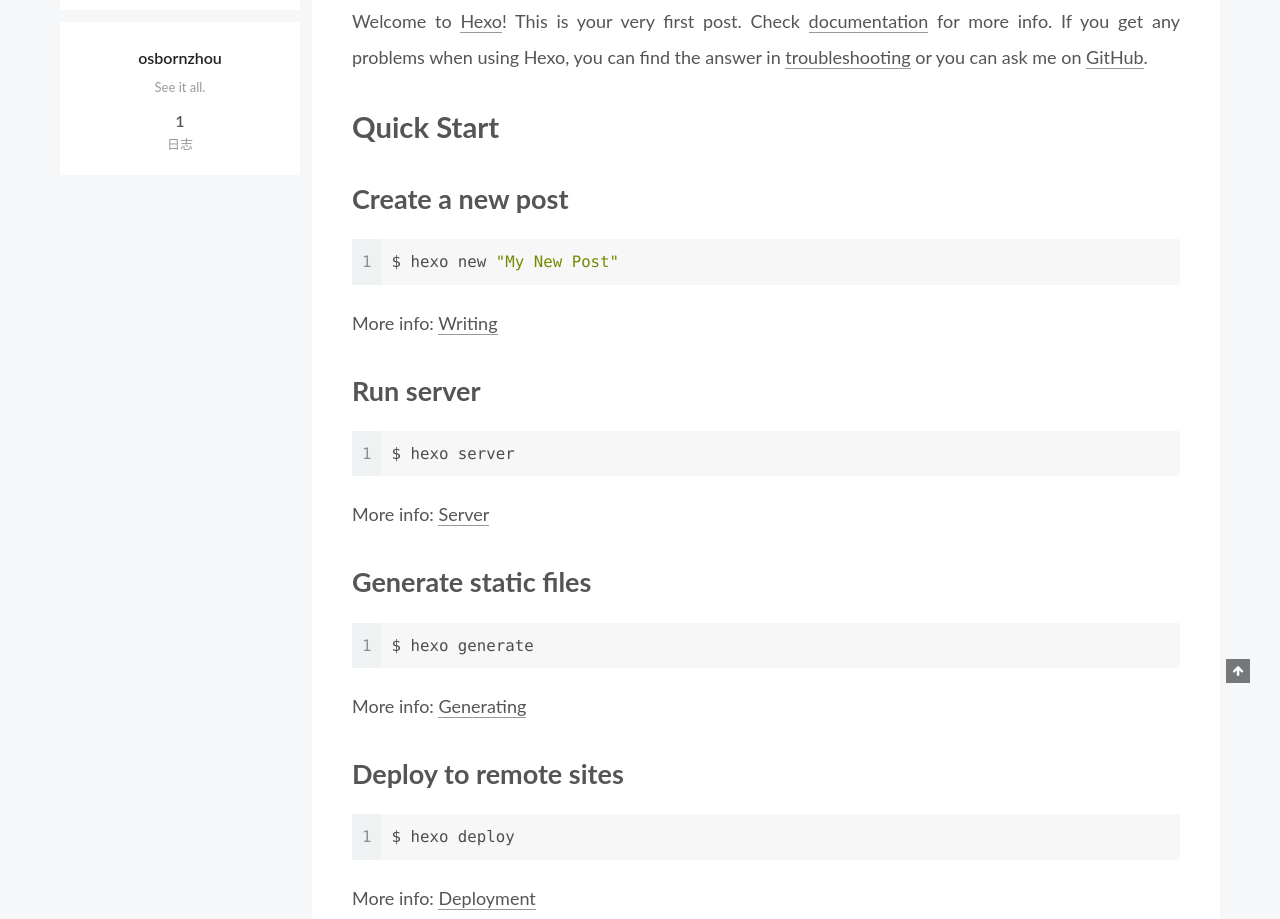
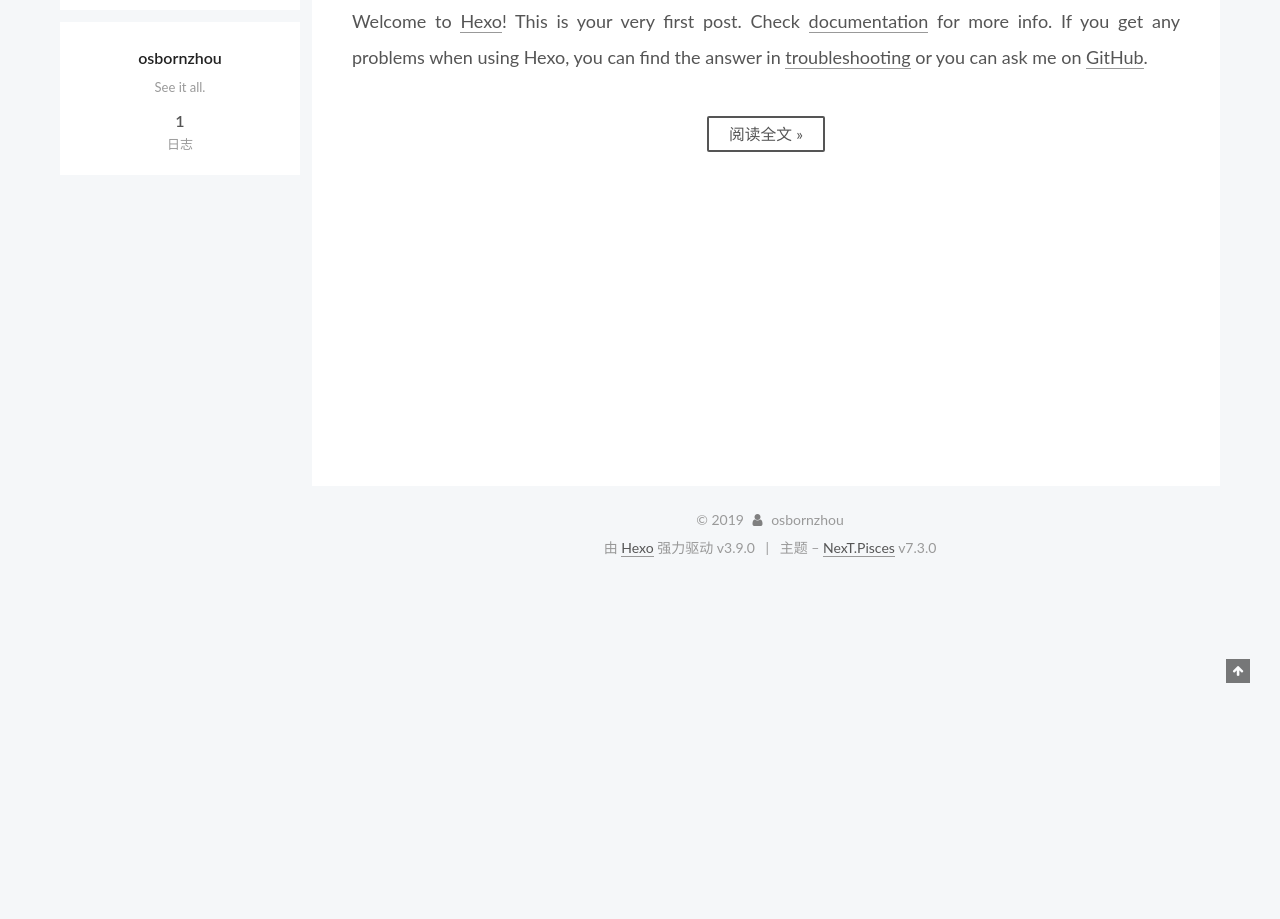
Before and after one commit to osbornzhou/osbornzhou.github.io, a plain HTML site: page index.html in a window 1280 px wide. Shown: the part 217-1136 px from the top of the page. After the commit the page ends 800 px from the top, so only its background shows below. Drawn offline with Linux system fonts and the light colour scheme.

Commit message:
Site updated: 2019-08-19 20:16:25

```diff
--- a/css/main.css
+++ b/css/main.css
@@ -1672,7 +1672,7 @@ pre .javascript .function {
 }
 .links-of-author a::before,
 .links-of-author span.exturl::before {
-  background: #6366bb;
+  background: #c1ffff;
   border-radius: 50%;
   content: ' ';
   display: inline-block;
--- a/index.html
+++ b/index.html
@@ -240,19 +240,15 @@
 
 
           <p>Welcome to <a href="https://hexo.io/" target="_blank" rel="noopener">Hexo</a>! This is your very first post. Check <a href="https://hexo.io/docs/" target="_blank" rel="noopener">documentation</a> for more info. If you get any problems when using Hexo, you can find the answer in <a href="https://hexo.io/docs/troubleshooting.html" target="_blank" rel="noopener">troubleshooting</a> or you can ask me on <a href="https://github.com/hexojs/hexo/issues" target="_blank" rel="noopener">GitHub</a>.</p>
-<h2 id="Quick-Start"><a href="#Quick-Start" class="headerlink" title="Quick Start"></a>Quick Start</h2><h3 id="Create-a-new-post"><a href="#Create-a-new-post" class="headerlink" title="Create a new post"></a>Create a new post</h3><figure class="highlight bash"><table><tr><td class="gutter"><pre><span class="line">1</span><br></pre></td><td class="code"><pre><span class="line">$ hexo new <span class="string">"My New Post"</span></span><br></pre></td></tr></table></figure>
+          <!--noindex-->
 
-<p>More info: <a href="https://hexo.io/docs/writing.html" target="_blank" rel="noopener">Writing</a></p>
-<h3 id="Run-server"><a href="#Run-server" class="headerlink" title="Run server"></a>Run server</h3><figure class="highlight bash"><table><tr><td class="gutter"><pre><span class="line">1</span><br></pre></td><td class="code"><pre><span class="line">$ hexo server</span><br></pre></td></tr></table></figure>
+            <div class="post-button text-center">
+              <a class="btn" href="/2019/08/18/hello-world/#more" rel="contents">
+                阅读全文 &raquo;
+              </a>
+            </div>
 
-<p>More info: <a href="https://hexo.io/docs/server.html" target="_blank" rel="noopener">Server</a></p>
-<h3 id="Generate-static-files"><a href="#Generate-static-files" class="headerlink" title="Generate static files"></a>Generate static files</h3><figure class="highlight bash"><table><tr><td class="gutter"><pre><span class="line">1</span><br></pre></td><td class="code"><pre><span class="line">$ hexo generate</span><br></pre></td></tr></table></figure>
-
-<p>More info: <a href="https://hexo.io/docs/generating.html" target="_blank" rel="noopener">Generating</a></p>
-<h3 id="Deploy-to-remote-sites"><a href="#Deploy-to-remote-sites" class="headerlink" title="Deploy to remote sites"></a>Deploy to remote sites</h3><figure class="highlight bash"><table><tr><td class="gutter"><pre><span class="line">1</span><br></pre></td><td class="code"><pre><span class="line">$ hexo deploy</span><br></pre></td></tr></table></figure>
-
-<p>More info: <a href="https://hexo.io/docs/deployment.html" target="_blank" rel="noopener">Deployment</a></p>
-
+          <!--/noindex-->
 
 
     </div>
```
Also changed, not shown: 2019/08/18/hello-world/index.html (+4 -4 lines).
